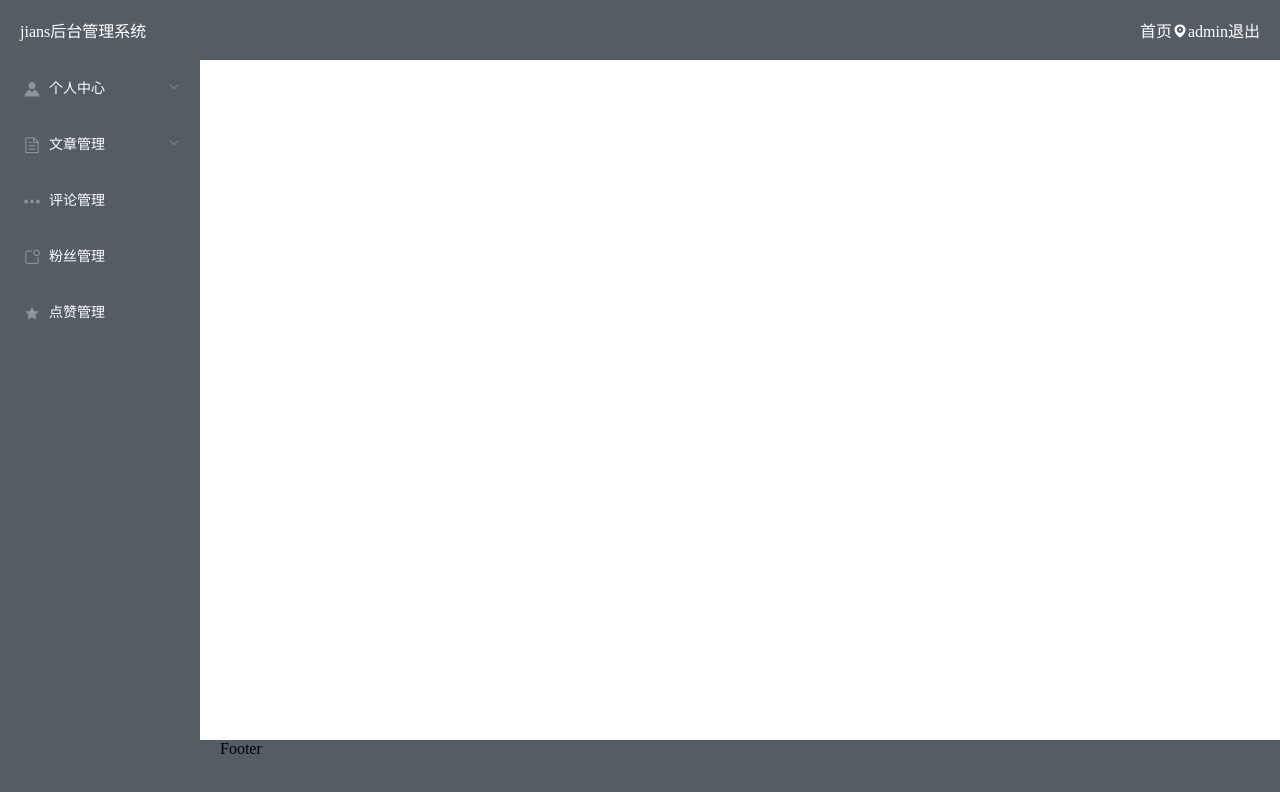
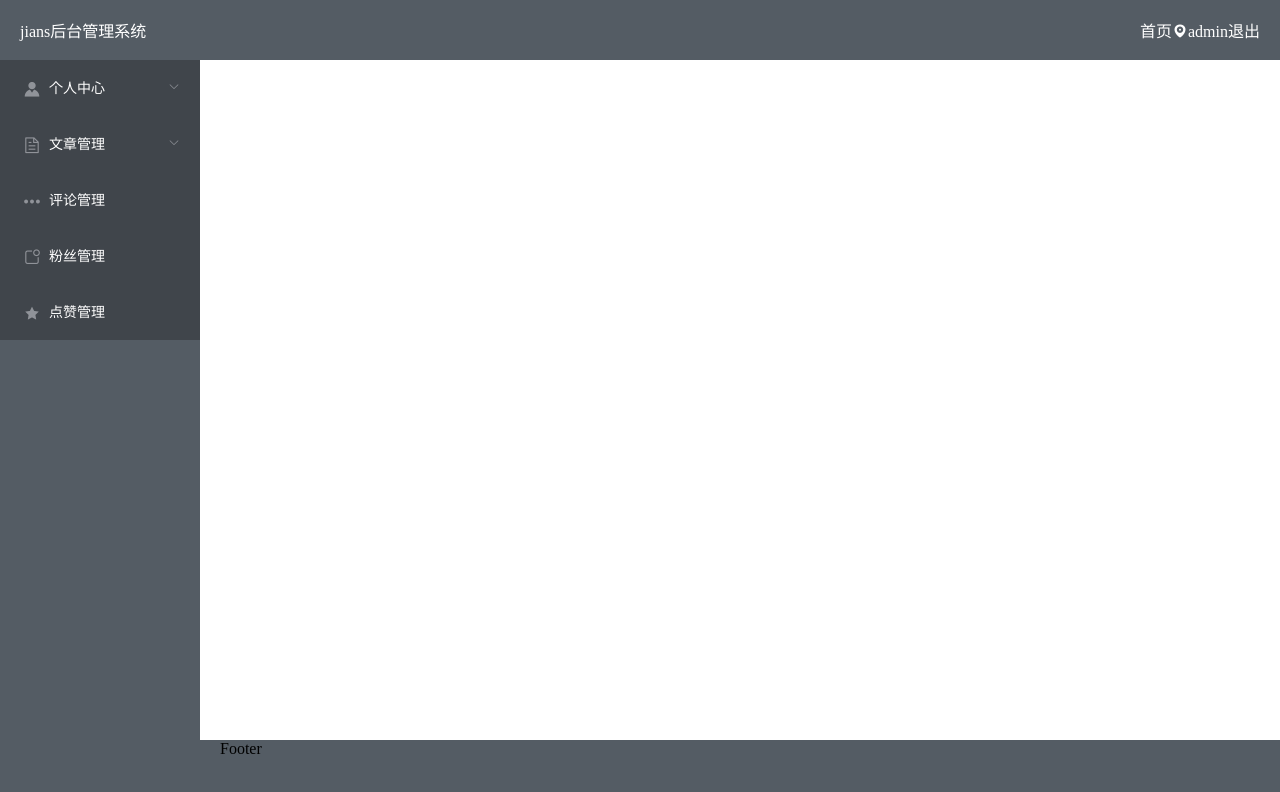
Before and after one commit to ewrfli/vue-jians-views, a Vue app: page /#/admin in a window 1280 px wide. Shown: the top 792 px of the page. Built offline with nearby package versions, Linux system fonts and the light colour scheme.

Commit message:
fix: style

```diff
--- a/src/views/Home/index.vue
+++ b/src/views/Home/index.vue
@@ -11,7 +11,7 @@
         </el-header>
         <el-container>
             <el-aside width="200px">
-                <el-menu background-color="#545c64" text-color="#fff" active-text-color="#ffd04b" router>
+                <el-menu background-color="#40454b" text-color="#fff" active-text-color="#ffd04b" router>
                     <el-submenu index="/admin/user">
                         <template slot="title">
                             <i class="el-icon-s-custom"></i>
```
